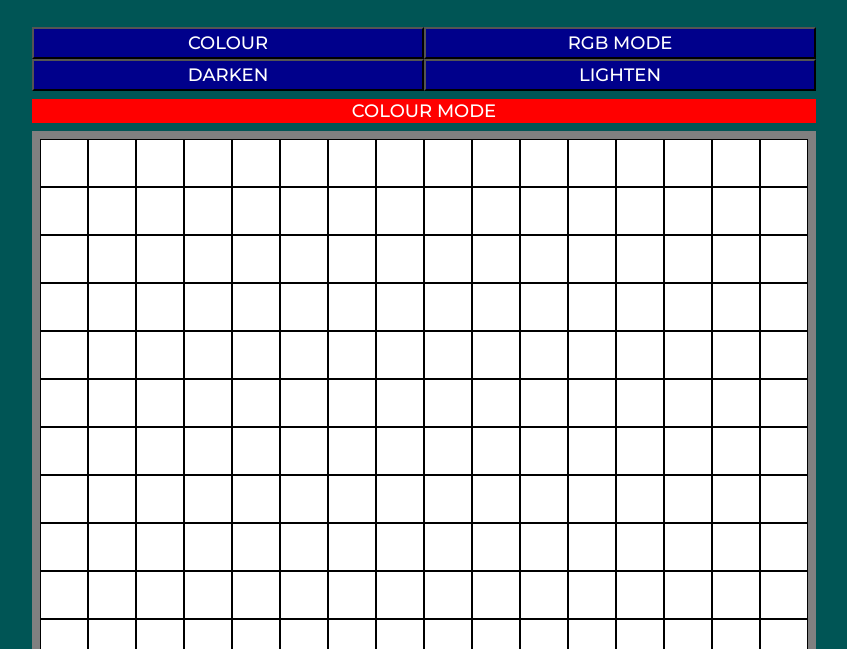
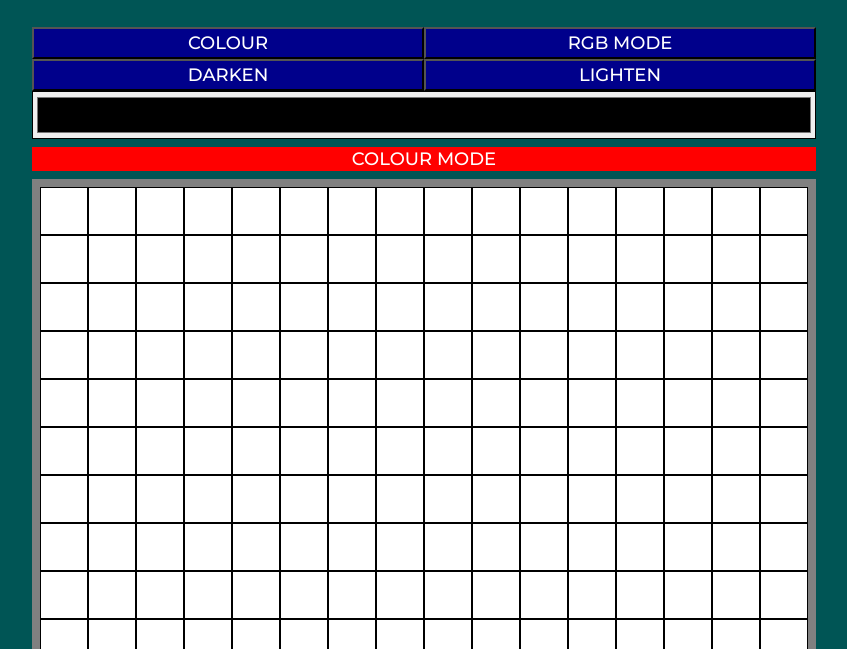
Before and after one commit to syazwanj/odin-etch-a-sketch, a plain HTML site: page index.html in a window 1280 px wide. Shown: the part 151-800 px from the top of the page, without its empty margins (216-1063 px from the left). Drawn offline with Linux system fonts and the light colour scheme; a web font is replaced by a local one.

Commit message:
Add color mode

```diff
--- a/index.html
+++ b/index.html
@@ -39,6 +39,9 @@
             Lighten
           </button>
         </div>
+        <div id="ui-row-3" class="ui-element-container">
+          <input type="color" id="colorSelector" />
+        </div>
         <div class="game-status">status</div>
         <div id="drawing-area">
           <div id="drawing-area-outer">
--- a/style.css
+++ b/style.css
@@ -88,6 +88,21 @@ main,
 .gridSizeSlider {
   width: 60%;
 }
+
+#colorSelector {
+  width: 100%;
+  height: 48px;
+  border: 0;
+  appearance: none;
+  border: 1px solid black;
+  -moz-appearance: none;
+  -webkit-appearance: none;
+}
+
+#colorSelector:hover {
+  cursor: pointer;
+}
+
 /* Drawing Area */
 #drawing-area-outer {
   width: 768px;
--- a/ui.js
+++ b/ui.js
@@ -26,6 +26,9 @@ const modeSelectorButtons = document.querySelectorAll(".modeSelector");
 modeSelectorButtons.forEach((elem) =>
   elem.addEventListener("click", chooseGameMode)
 );
+document
+  .querySelector("#colorSelector")
+  .addEventListener("input", setSquareColor);
 
 function initialiseGrid() {
   // Select etch-a-sketch grid area
@@ -45,6 +48,9 @@ function initialiseGrid() {
 
   // Initialise status bar
   document.querySelector(".game-status").textContent = gameStatus;
+
+  // Initialise color picker
+  document.querySelector("#colorSelector").value = squareColor;
 }
 
 function createDivs(gridSize) {
@@ -178,3 +184,8 @@ function getRandomColor() {
   }
   return color;
 }
+
+function setSquareColor() {
+  squareColor = document.querySelector("#colorSelector").value;
+  console.log(squareColor);
+}
```
